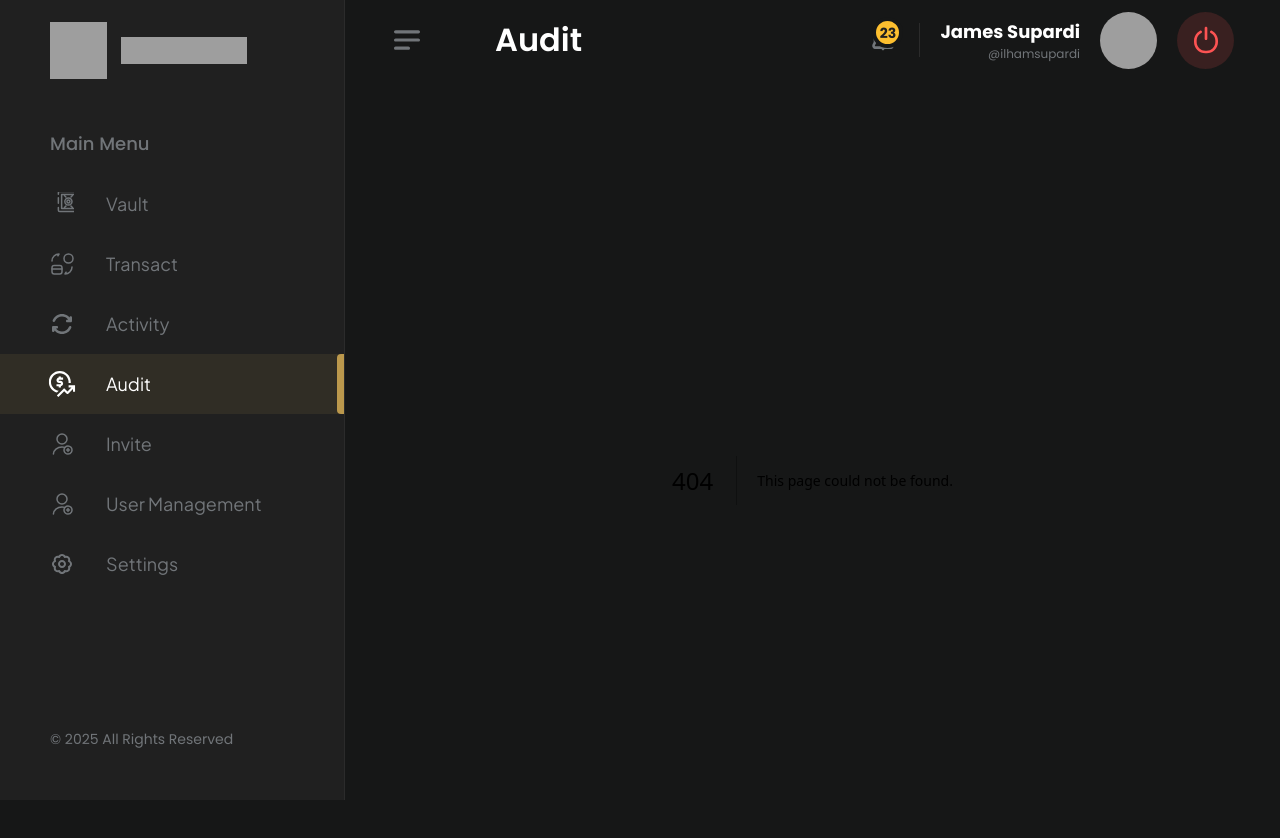
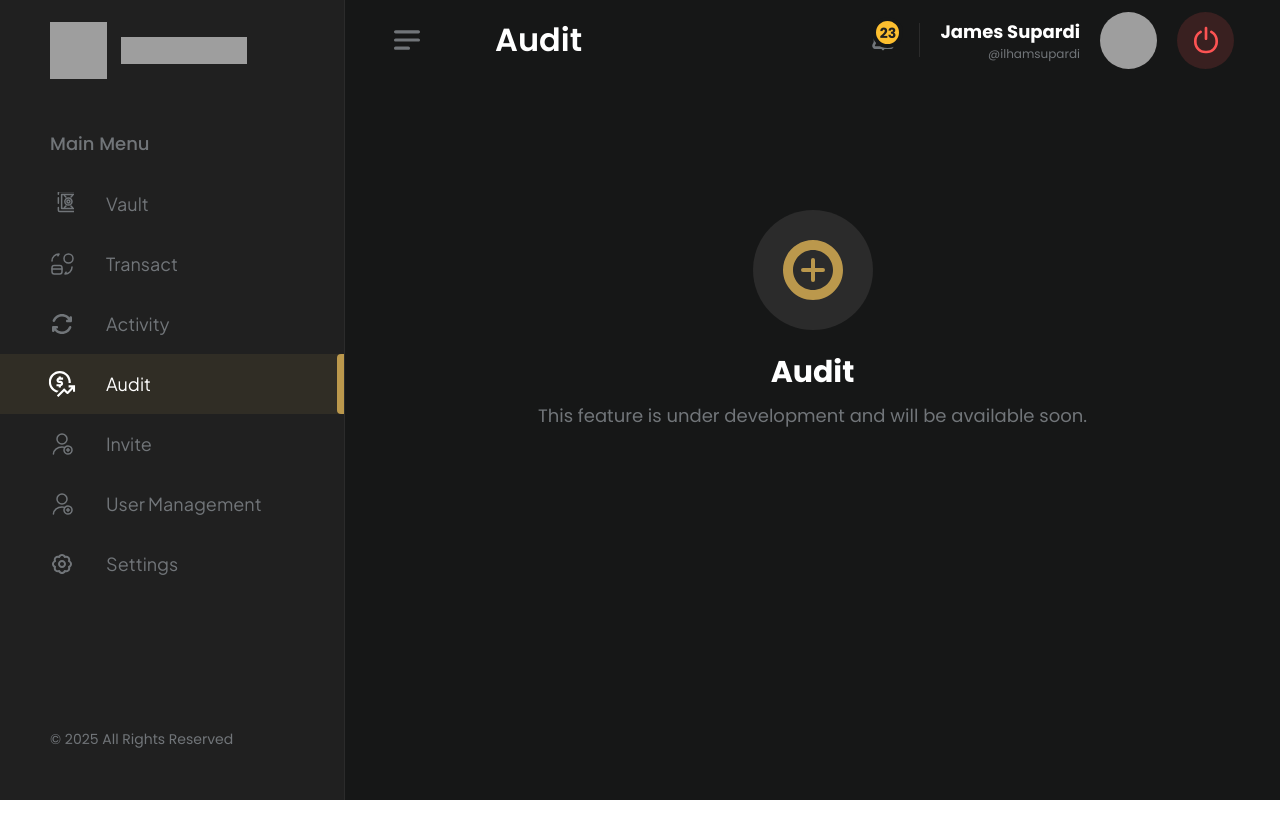
Before and after one commit to mentorsol-technologies/oreium, a Next.js app: page /audit in a window 1280 px wide. Before the commit this address had no page. Shown: the top 838 px of the page. After the commit the page ends 800 px from the top, so only its background shows below. Built offline with nearby package versions, Linux system fonts and the light colour scheme; grey boxes are pictures that could not be loaded.

Commit message:
Add ComingSoon component and create pages for Audit, Invite, and Settings. Update login page to redirect after submission.

```diff
--- /dev/null
+++ b/src/app/audit/page.tsx
@@ -0,0 +1,6 @@
+"use client"
+import { ComingSoon } from '@/components/ComingSoon';
+
+export default function Audit() {
+    return <ComingSoon title="Audit" />;
+}
--- a/src/app/auth/login/page.tsx
+++ b/src/app/auth/login/page.tsx
@@ -2,14 +2,16 @@
 import { useState } from "react";
 import PasswordField from "@/components/PasswordField";
 import Link from "next/link";
+import { useRouter } from "next/navigation";
 
 export default function Index() {
     const [email, setEmail] = useState("perry.wilson@example.com");
     const [password, setPassword] = useState("•••••••••••");
     const [rememberMe, setRememberMe] = useState(true);
-
+    const router = useRouter();
     const handleLogin = (e: React.FormEvent) => {
         e.preventDefault();
+        router.push("/");
         console.log("Login submitted");
     };
 
--- /dev/null
+++ b/src/app/invite/page.tsx
@@ -0,0 +1,6 @@
+"use client"
+import { ComingSoon } from '@/components/ComingSoon';
+
+export default function Invite() {
+    return <ComingSoon title="Invite" />;
+}
--- /dev/null
+++ b/src/app/settings/page.tsx
@@ -0,0 +1,6 @@
+"use client"
+import { ComingSoon } from '@/components/ComingSoon';
+
+export default function Settings() {
+    return <ComingSoon title="Settings" />;
+}
--- /dev/null
+++ b/src/components/ComingSoon.tsx
@@ -0,0 +1,42 @@
+"use client"
+
+interface ComingSoonProps {
+    title?: string;
+}
+
+export function ComingSoon({ title = "Coming Soon" }: ComingSoonProps) {
+    return (
+        <div className="flex-1 p-4 lg:p-8 overflow-auto flex items-center justify-center min-h-[60vh]">
+            <div className="text-center">
+                <div className="mb-6">
+                    <svg
+                        width="120"
+                        height="120"
+                        viewBox="0 0 120 120"
+                        fill="none"
+                        xmlns="http://www.w3.org/2000/svg"
+                        className="mx-auto"
+                    >
+                        <circle cx="60" cy="60" r="60" fill="#2B2B2B" />
+                        <path
+                            d="M60 30C43.4315 30 30 43.4315 30 60C30 76.5685 43.4315 90 60 90C76.5685 90 90 76.5685 90 60C90 43.4315 76.5685 30 60 30ZM60 80C48.9543 80 40 71.0457 40 60C40 48.9543 48.9543 40 60 40C71.0457 40 80 48.9543 80 60C80 71.0457 71.0457 80 60 80Z"
+                            fill="#BB984C"
+                        />
+                        <path
+                            d="M60 50V70M50 60H70"
+                            stroke="#BB984C"
+                            strokeWidth="4"
+                            strokeLinecap="round"
+                        />
+                    </svg>
+                </div>
+                <h2 className="text-white font-['Poppins'] text-2xl sm:text-3xl font-bold mb-3">
+                    {title}
+                </h2>
+                <p className="text-[#717579] font-['Poppins'] text-base sm:text-lg">
+                    This feature is under development and will be available soon.
+                </p>
+            </div>
+        </div>
+    );
+}
```
Also changed, not shown: src/components/SideBar.tsx (line endings or trailing spaces).
